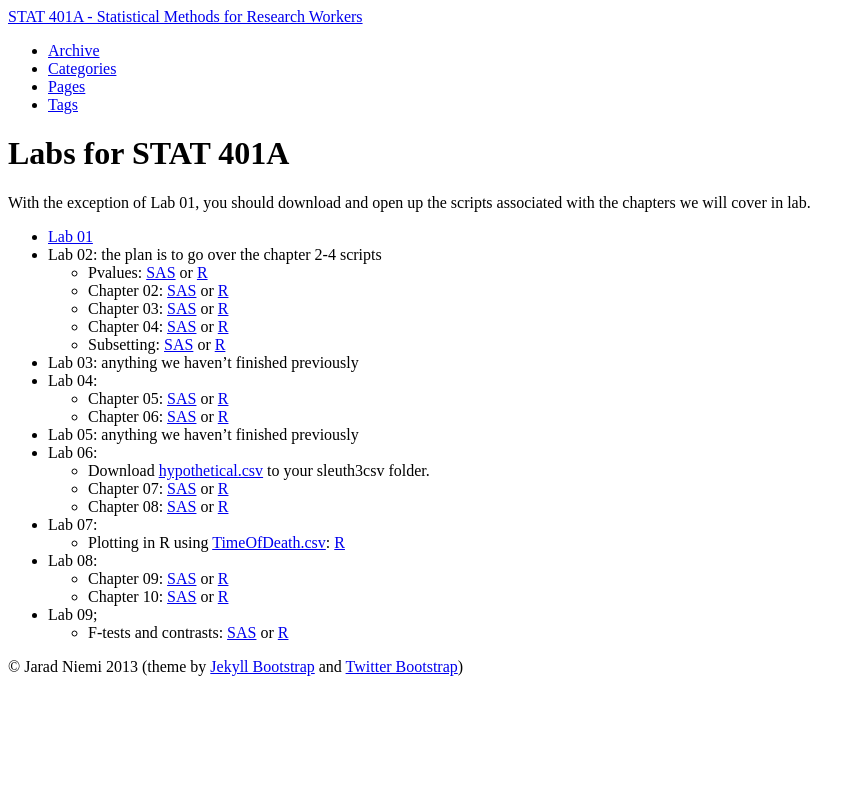
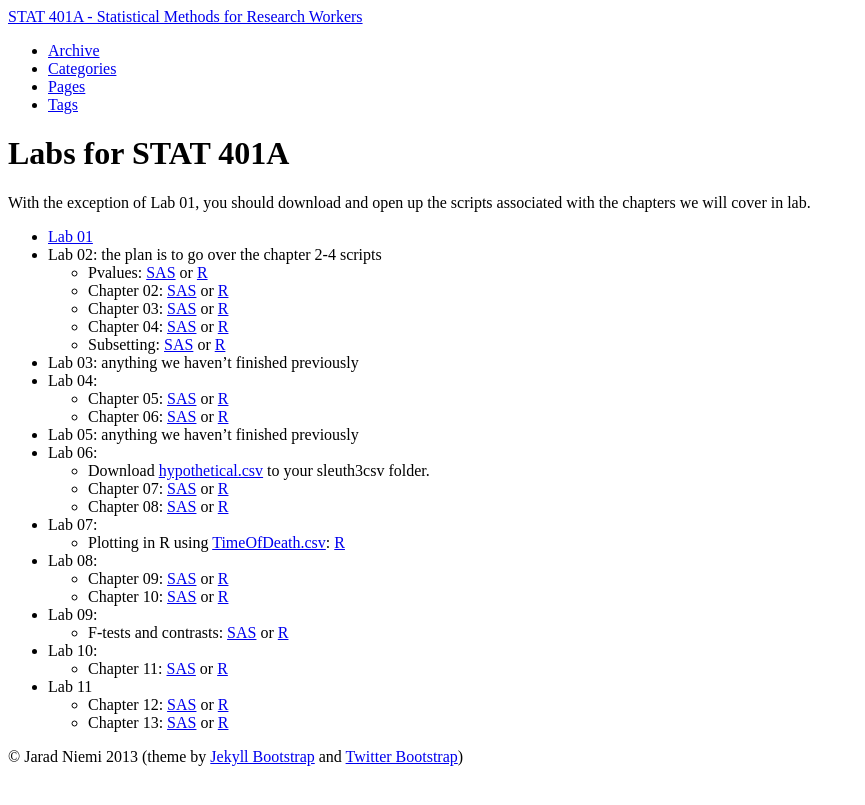
Before and after one commit to jarad/stat401A, a Jekyll site: the page built from lab/index.md, in a window 1280 px wide. Shown: the top 805 px of the page, without its empty margins (0-865 px from the left). Built offline with Jekyll 4.4.1, drawn with Linux system fonts in a browser that asks for light colours.

Commit message:
added labs for chapters 11-13

```diff
--- a/lab/index.md
+++ b/lab/index.md
@@ -28,5 +28,10 @@ With the exception of Lab 01, you should download and open up the scripts associ
 - Lab 08:
   - Chapter 09: [SAS]({{BASE_PATH}}/lab/ch09.sas) or [R]({{BASE_PATH}}/lab/ch09.R)
   - Chapter 10: [SAS]({{BASE_PATH}}/lab/ch10.sas) or [R]({{BASE_PATH}}/lab/ch10.R)
-- Lab 09;
+- Lab 09:
   - F-tests and contrasts: [SAS]({{BASE_PATH}}/lab/ftests.sas) or [R]({{BASE_PATH}}/lab/ftests.R)
+- Lab 10:
+  - Chapter 11: [SAS]({{BASE_PATH}}/lab/ch11.sas) or [R]({{BASE_PATH}}/lab/ch11.R)
+- Lab 11
+  - Chapter 12: [SAS]({{BASE_PATH}}/lab/ch12.sas) or [R]({{BASE_PATH}}/lab/ch12.R)
+  - Chapter 13: [SAS]({{BASE_PATH}}/lab/ch13.sas) or [R]({{BASE_PATH}}/lab/ch13.R)
```
